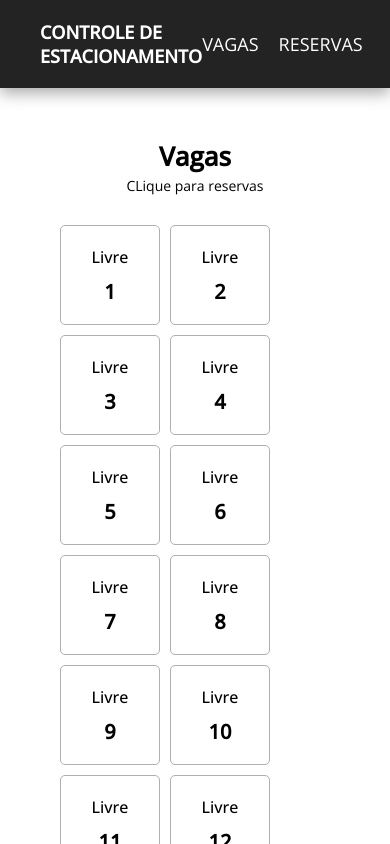
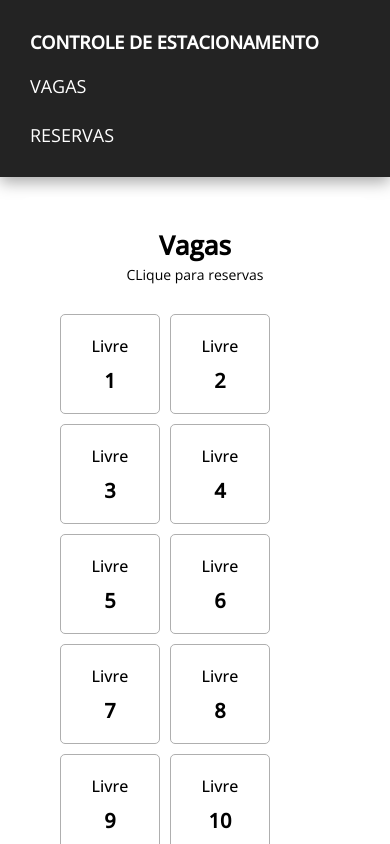
Before and after one commit to martingarrote/controle-estacionamento-react, a React (Create React App) app: page / in a window 390 px wide. Shown: the top 844 px of the page. Built offline with nearby package versions, Linux system fonts and the light colour scheme; the HTML template or start-up script is replaced by a standard one.

Commit message:
melhorar responsividade

```diff
--- a/src/components/Header.css
+++ b/src/components/Header.css
@@ -29,6 +29,47 @@ nav li:hover {
 }
 
 @media (max-width: 768px) {
+
+    header {
+        padding: 2rem 2rem;
+        flex-wrap: wrap;
+        justify-content: left;
+    }
+
+    header h1 {
+        padding: 1rem;
+    }
+
+    nav {
+        justify-self: right;
+        width: 100%;
+    }
+
+    nav ul {
+        justify-content: center;
+        align-items: center;
+        flex-direction: column;
+        gap: 0.5rem;
+    }
+
+    nav li {
+        width: 100%;
+        transition: background-color 0.3s linear;
+        border-radius: 0.5rem;
+    }
+
+    nav a {
+        display: block;
+        width: 100%;
+        height: 100%;
+        padding: 1rem;
+    }
+
+    nav li:hover {
+        opacity: 1;
+        background-color: rgb(45, 45, 45);
+    }
+
     h1 {
         font-size: 1.8rem !important;
     }
```
